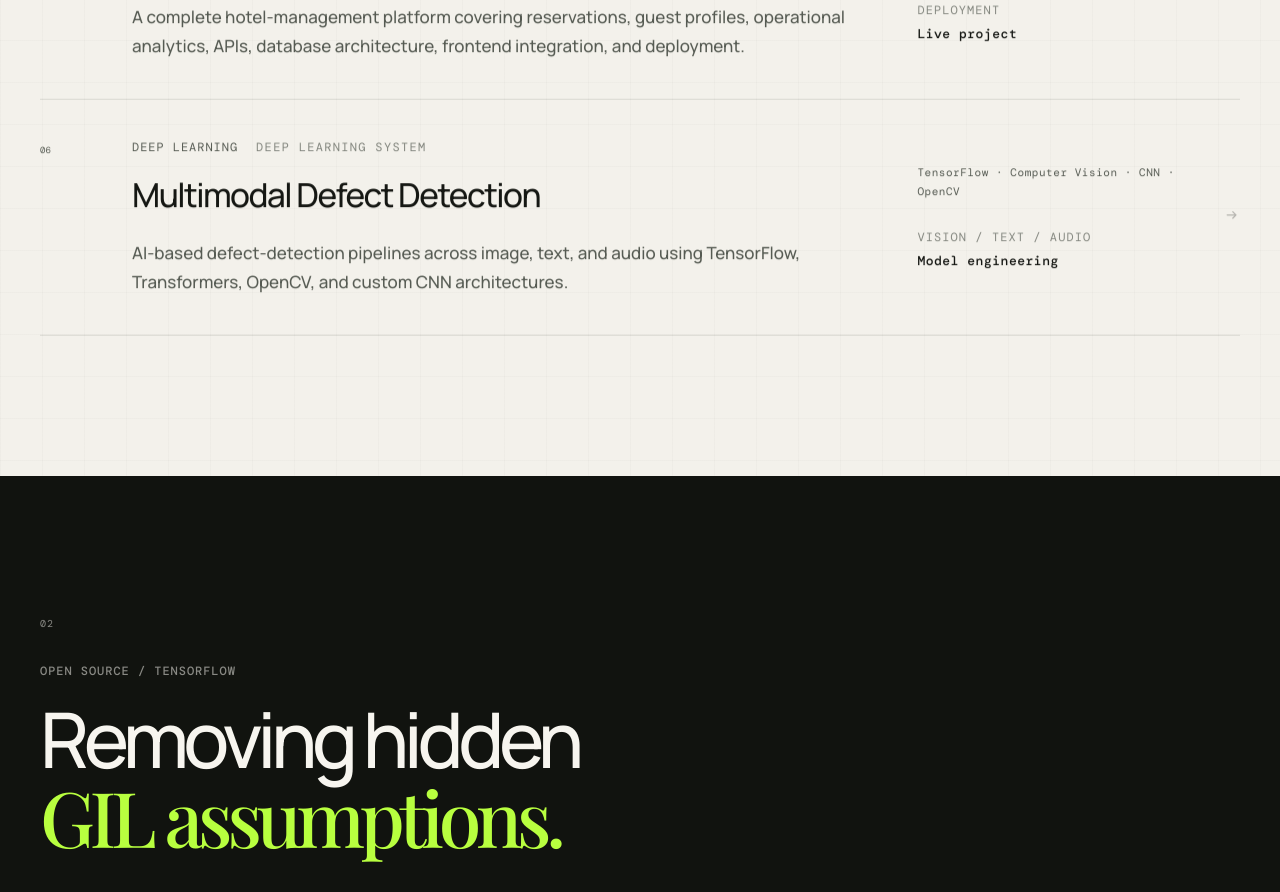
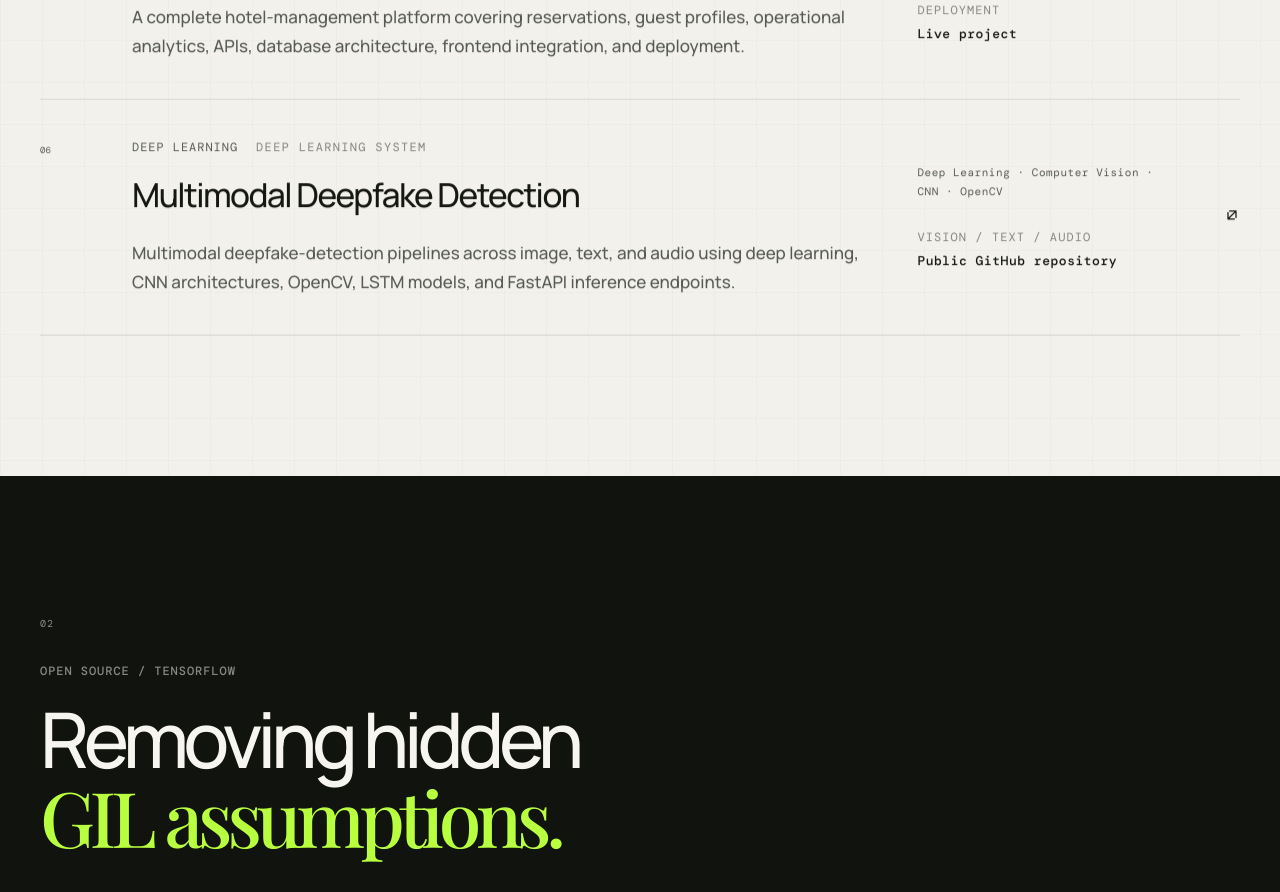
Before and after one commit to MinaIbrahim10/mina-portfolio, a React (Vite) app: page / in a window 1280 px wide. Shown: the part 2942-3834 px from the top of the page. Built offline with nearby package versions, Linux system fonts and the light colour scheme; a web font is replaced by a local one.

Commit message:
Add evidence link for deepfake detection project

```diff
--- a/src/App.tsx
+++ b/src/App.tsx
@@ -146,14 +146,15 @@ const projects: Project[] = [
   },
   {
     index: '06',
-    title: 'Multimodal Defect Detection',
+    title: 'Multimodal Deepfake Detection',
     eyebrow: 'DEEP LEARNING',
     description:
-      'AI-based defect-detection pipelines across image, text, and audio using TensorFlow, Transformers, OpenCV, and custom CNN architectures.',
-    tags: ['TensorFlow', 'Computer Vision', 'CNN', 'OpenCV'],
+      'Multimodal deepfake-detection pipelines across image, text, and audio using deep learning, CNN architectures, OpenCV, LSTM models, and FastAPI inference endpoints.',
+    tags: ['Deep Learning', 'Computer Vision', 'CNN', 'OpenCV'],
     status: 'DEEP LEARNING SYSTEM',
     scope: 'VISION / TEXT / AUDIO',
-    evidence: 'Model engineering',
+    evidence: 'Public GitHub repository',
+    link: 'https://github.com/MinaIbrahim10/deepfake-detection',
   },
 ]
 
```
